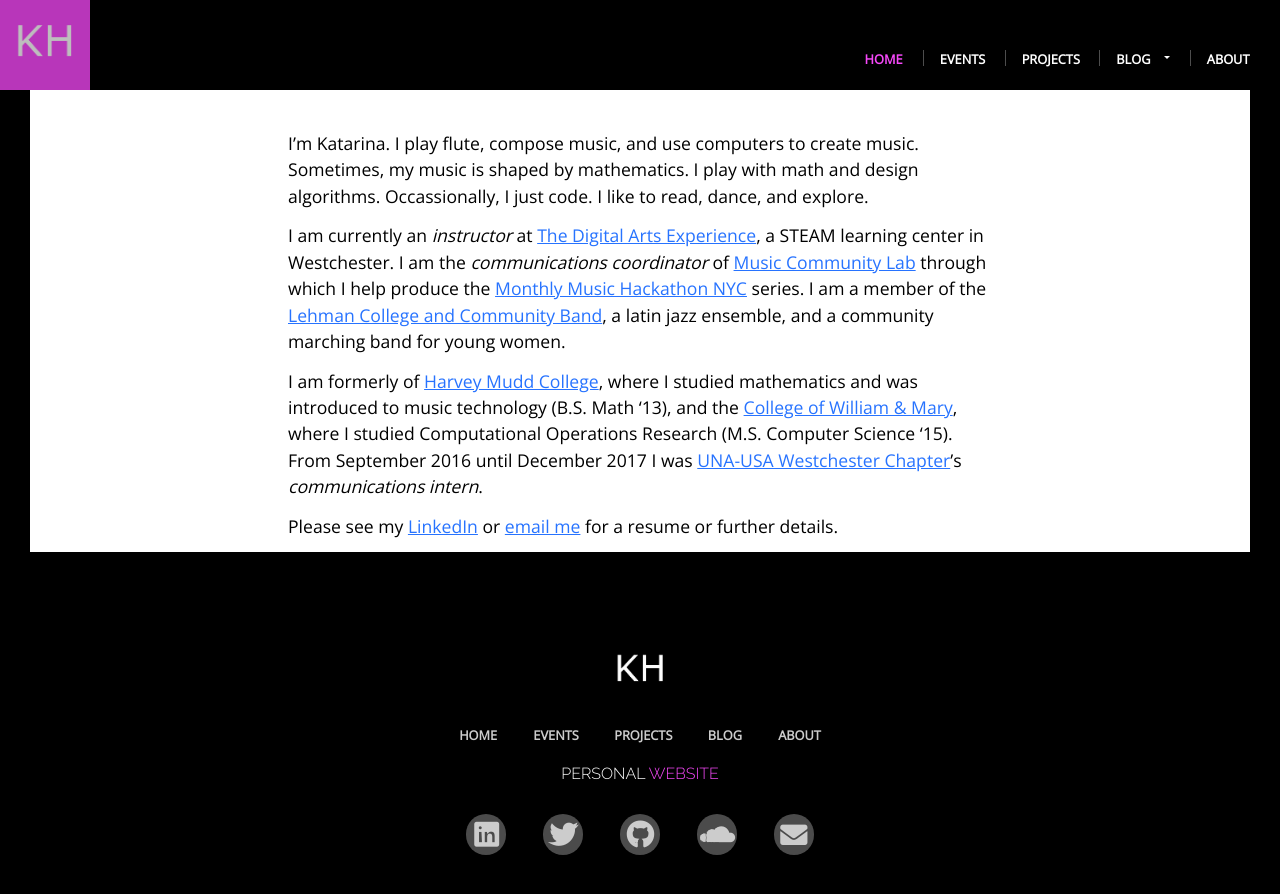
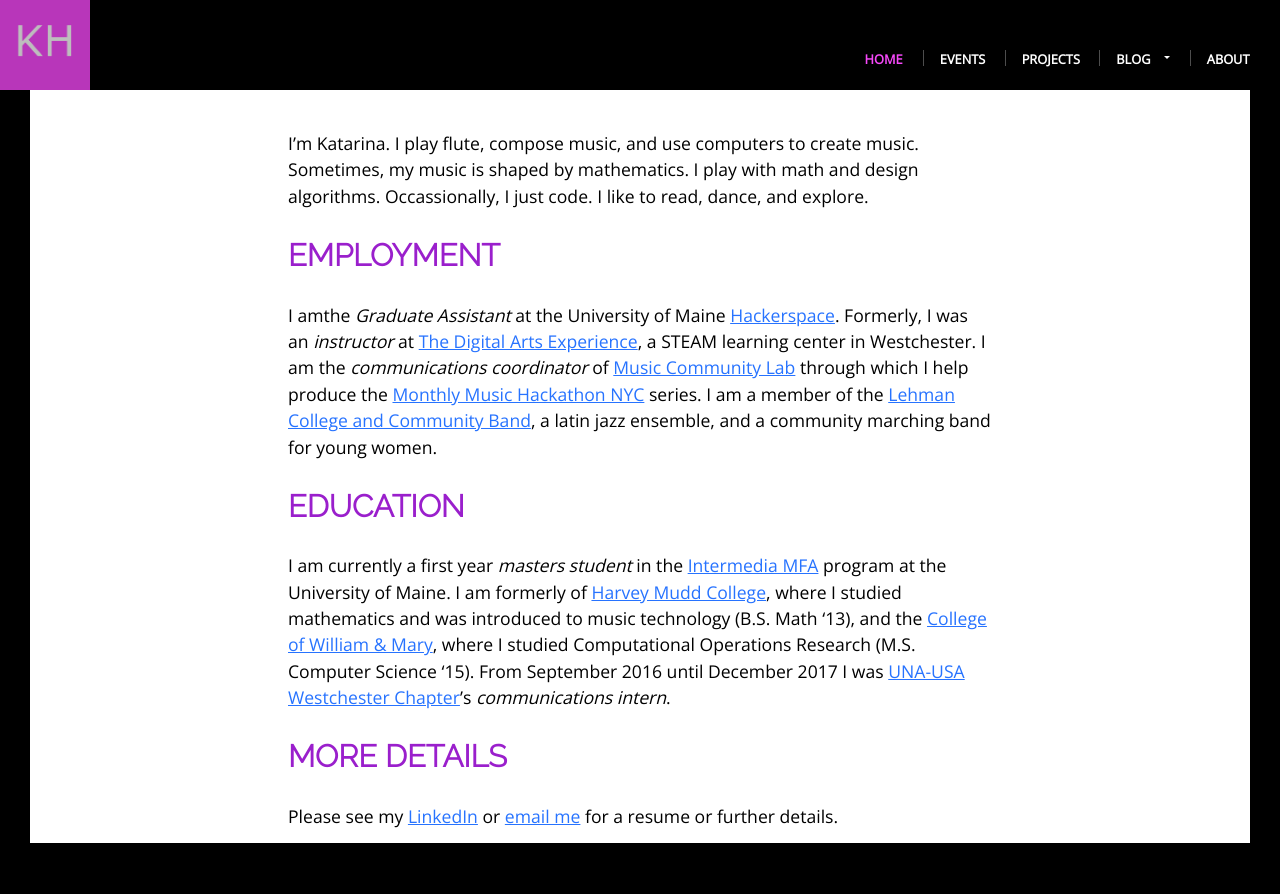
Before and after one commit to khoeger/khoeger.github.io, a Jekyll site: the page built from about/about.md, in a window 1280 px wide and 900 px high. Shown: the top 894 px of the window. Built offline with Jekyll 4.4.1, drawn with Linux system fonts in a browser that asks for light colours; our own code applies the rules of GitHub Pages for plain Markdown files.

Commit message:
Update about section of website

```diff
--- a/about/about.md
+++ b/about/about.md
@@ -1,7 +1,12 @@
 I'm Katarina. I play flute, compose music, and use computers to create music. Sometimes, my music is shaped by mathematics. I play with math and design algorithms. Occassionally, I just code. I like to read, dance, and explore.
 
-I am currently an *instructor* at [The Digital Arts Experience](https://www.thedae.com), a STEAM learning center in Westchester. I am the *communications coordinator* of [Music Community Lab](http://musiccommunitylab.org) through which I help produce the [Monthly Music Hackathon NYC](http://monthlymusichackathon.org) series. I am a member of the [Lehman College and Community Band](http://www.lehman.edu/academics/arts-humanities/music/community-band.php), a latin jazz ensemble, and a community marching band for young women.
+## Employment
+I amthe *Graduate Assistant* at the University of Maine [Hackerspace](umaine.edu/hackerspace/).
+ Formerly, I was an *instructor* at [The Digital Arts Experience](https://www.thedae.com), a STEAM learning center in Westchester. I am the *communications coordinator* of [Music Community Lab](http://musiccommunitylab.org) through which I help produce the [Monthly Music Hackathon NYC](http://monthlymusichackathon.org) series. I am a member of the [Lehman College and Community Band](http://www.lehman.edu/academics/arts-humanities/music/community-band.php), a latin jazz ensemble, and a community marching band for young women.
 
+## Education
+I am currently a first year *masters student* in the [Intermedia MFA](https://intermedia.umaine.edu/mfa-program/) program at the University of Maine.
 I am formerly of [Harvey Mudd College](https://www.hmc.edu), where I studied mathematics and was introduced to music technology (B.S. Math '13), and the [College of William & Mary](http://www.wm.edu), where I studied Computational Operations Research (M.S. Computer Science '15). From September 2016 until December 2017 I was [UNA-USA Westchester Chapter](http://www.unawestchester.org)'s *communications intern*.
 
+## More Details
 Please see my [LinkedIn](https://www.linkedin.com/in/katarinahoeger/) or [email me](mailto:katarina@katarinahoeger.com) for a resume or further details.
```
